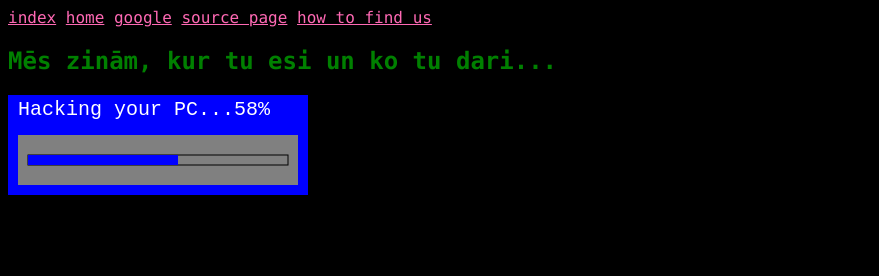
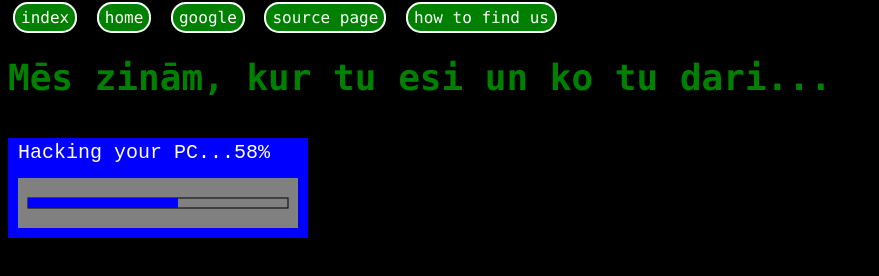
Before and after one commit to helikopterelidojosa/hackers-webpage, a plain HTML site: page home.html in a window 1280 px wide. Shown: the whole page, without its empty margins (0-879 px from the left). Drawn offline with Linux system fonts and the light colour scheme.

Commit message:
Update style.css

```diff
--- a/style.css
+++ b/style.css
@@ -1,3 +1,36 @@
+a{
+    color: hotpink;
+ }
+
+/* unvisited link */
+    a:link {
+    color: white;
+  }
+
+  /* visited link */
+  a:visited {
+    color: white;
+  }
+
+  /* mouse over link */
+  a:hover {
+    color: red;
+    background-color: white;
+    border-color: red;
+  }
+
+  /* selected link */
+  a:active {
+    color: blue;
+    border-color: blue;
+  }
+
+
+
+b{
+    color: white;
+}
+
 body{
     background-color: black;
     color: green;
@@ -5,10 +38,45 @@ body{
 
 }
 
-b{
-    color: white;
+canvas {
+    margin-top: 10px;
 }
 
-a{
-    color: hotpink;
+
+div{
+
+height: 30px;
+
 }
+
+h2{
+    font-size: 36px;
+}
+
+
+
+nav {
+
+margin-top: 20;
+}
+
+.nav {
+
+    background-color: green ;
+    color:white;
+    border: 2px solid white;
+    border-radius: 15px;
+    text-decoration: none;
+
+    margin-top: 10px;
+    margin-bottom: 10px;
+    margin-right: 5px;
+    margin-left: 5px;
+
+    padding-top: 4px;
+    padding-right: 6px;
+    padding-bottom: 4px;
+    padding-left: 6px;
+
+    height: 30px
+}
```
